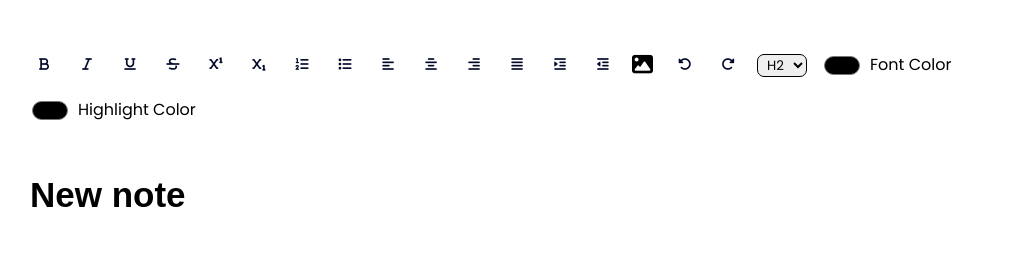
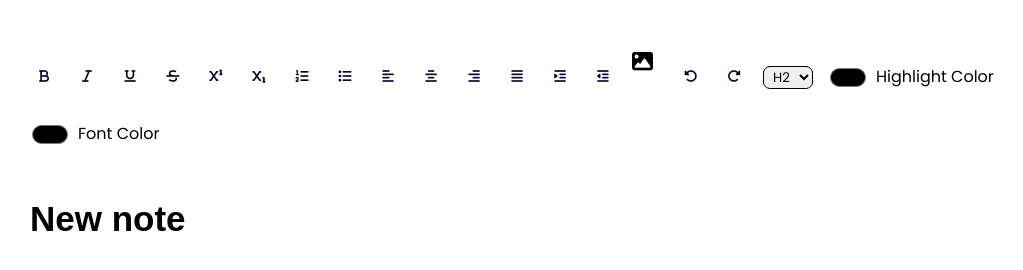
Before and after one commit to dashdash27/Text-Editor, a plain HTML site: page index.html in a window 1280 px wide. Shown: the whole page, without its empty margins (64-1087 px from the left). Drawn offline with Linux system fonts and the light colour scheme.

Commit message:
Update index.html

```diff
--- a/index.html
+++ b/index.html
@@ -70,10 +70,12 @@
           </button>
 
          <!--- Add image-->
-         <div class="insertImageIcon">
-            <i class="fa-solid fa-image"></i>
-        </div>
-        <input type="file" id="insertImage" class="option-button" accept="image/png, image/jpeg" onchange="readURL(this)"/>
+         <div class="insert-image-wrapper">
+            <div class="insertImageIcon">
+                <i class="fa-solid fa-image"></i>
+            </div>
+            <input type="file" id="insertImage" class="option-button" accept="image/png, image/jpeg" onchange="readURL(this)"/>
+         </div>
 
         <!-- Undo/Redo -->
         <button id="undo" class="option-button">
@@ -92,13 +94,13 @@
 
         <!-- Color -->
         <div class="input-wrapper">
-          <input type="color" id="foreColor" class="adv-option-button" />
-          <label for="foreColor">Font Color</label>
-        </div>
-        <div class="input-wrapper">
           <input type="color" id="backColor" class="adv-option-button" />
           <label for="backColor">Highlight Color</label>
         </div>
+        <div class="input-wrapper">
+            <input type="color" id="foreColor" class="adv-option-button" />
+            <label for="foreColor">Font Color</label>
+          </div>
 
 
       </div>
```
